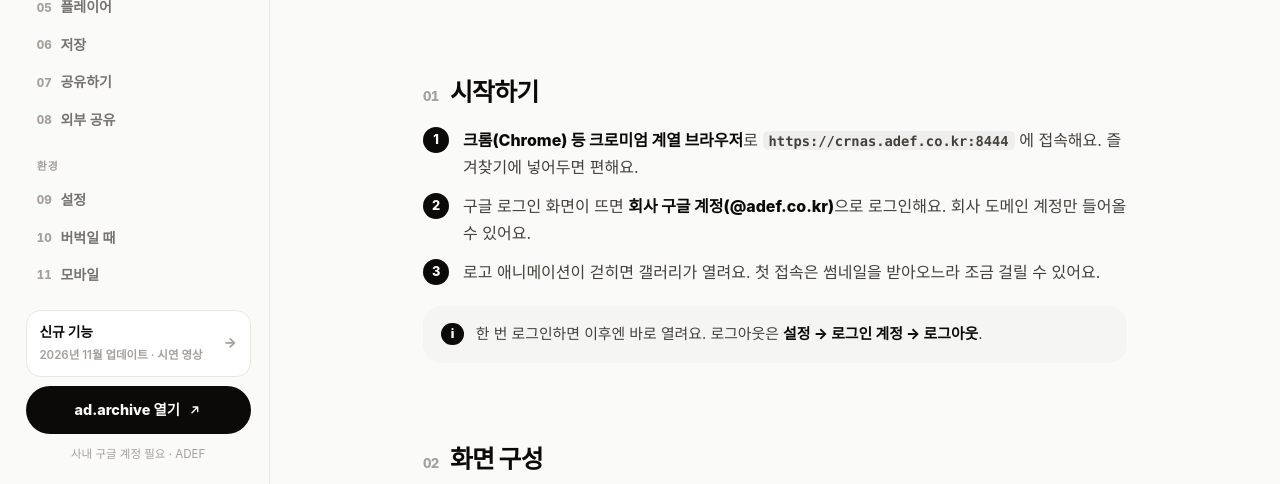
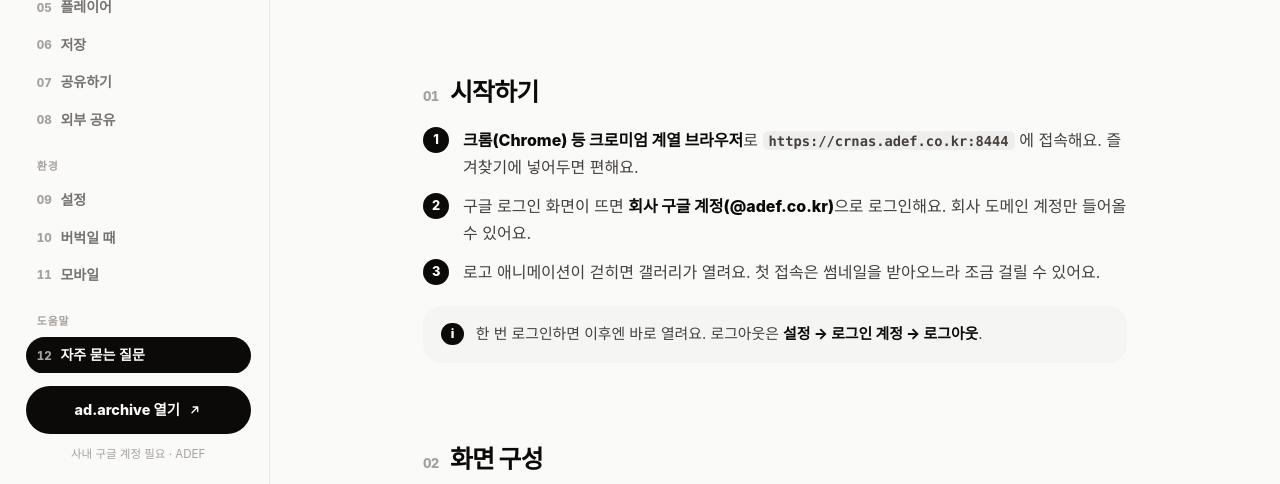
Before and after one commit to minsk999/adarchive-guide, a plain HTML site: page index.html in a window 1280 px wide. Shown: the part 316-800 px from the top of the page. Drawn offline with Linux system fonts and the light colour scheme; a web font is replaced by a local one.

Commit message:
본편 사이드바 「신규 기능」 링크 제거(앞 커밋에서 빠짐)

```diff
--- a/index.html
+++ b/index.html
@@ -58,12 +58,6 @@
     font-weight:800; font-size:0.9rem; transition:background 0.16s; }
   .sb-cta:hover { background:#292524; }
   .sb-cta svg { width:0.95em; height:0.95em; }
-  .sb-new { display:flex; align-items:center; gap:0.6rem; text-decoration:none; color:var(--black);
-    border:1px solid var(--line); background:#fff; border-radius:0.9rem; padding:0.62rem 0.8rem; margin-bottom:0.6rem;
-    font-weight:800; font-size:0.86rem; transition:border-color 0.16s; }
-  .sb-new:hover { border-color:var(--stone-300); }
-  .sb-new span { display:block; font-weight:600; font-size:0.72rem; color:var(--stone-400); margin-top:0.1rem; }
-  .sb-new .go { margin-left:auto; color:var(--stone-400); }
   .sb-foot { margin-top:0.75rem; font-size:0.72rem; color:var(--stone-400); text-align:center; line-height:1.5; }
 
   /* ───── 콘텐츠 ───── */
@@ -213,7 +207,6 @@
       </div>
     </nav>
 
-    <a class="sb-new" href="whatsnew/"><div>신규 기능<span>2026년 11월 업데이트 · 시연 영상</span></div><b class="go">→</b></a>
     <a class="sb-cta" href="https://crnas.adef.co.kr:8444" target="_blank" rel="noopener">
       ad.archive 열기
       <svg viewBox="0 0 24 24" fill="none" stroke="currentColor" stroke-width="2.4" stroke-linecap="round" stroke-linejoin="round"><path d="M7 17 17 7M9 7h8v8"/></svg>
```
